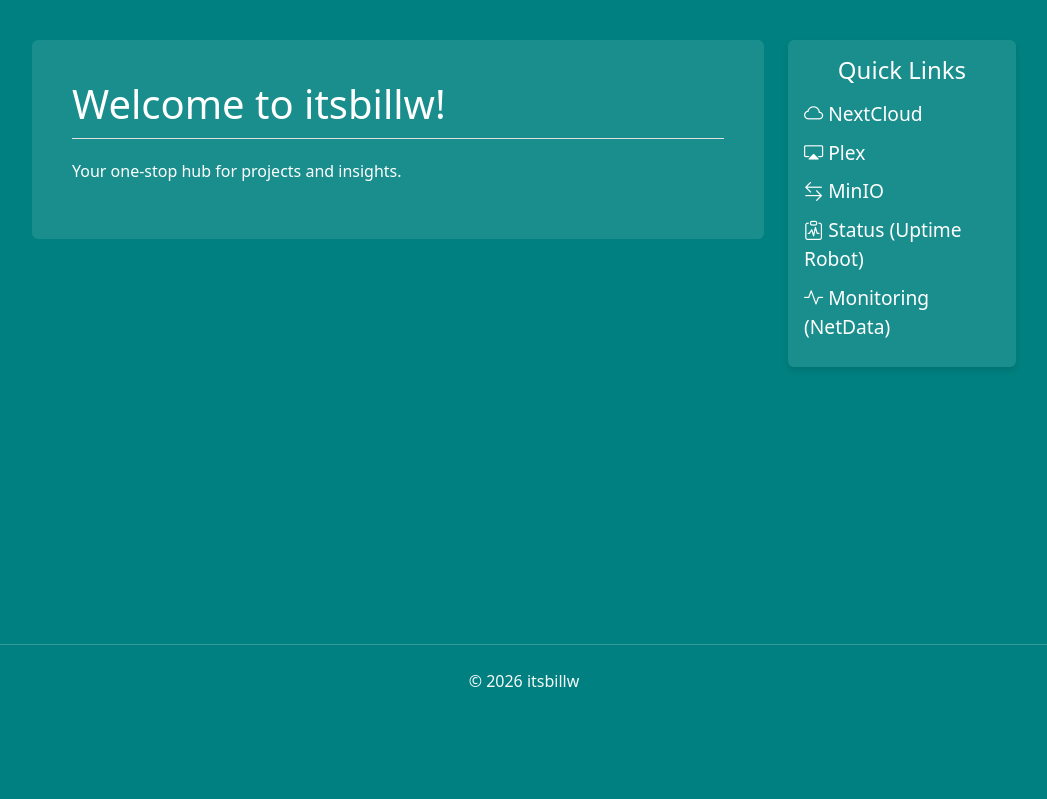
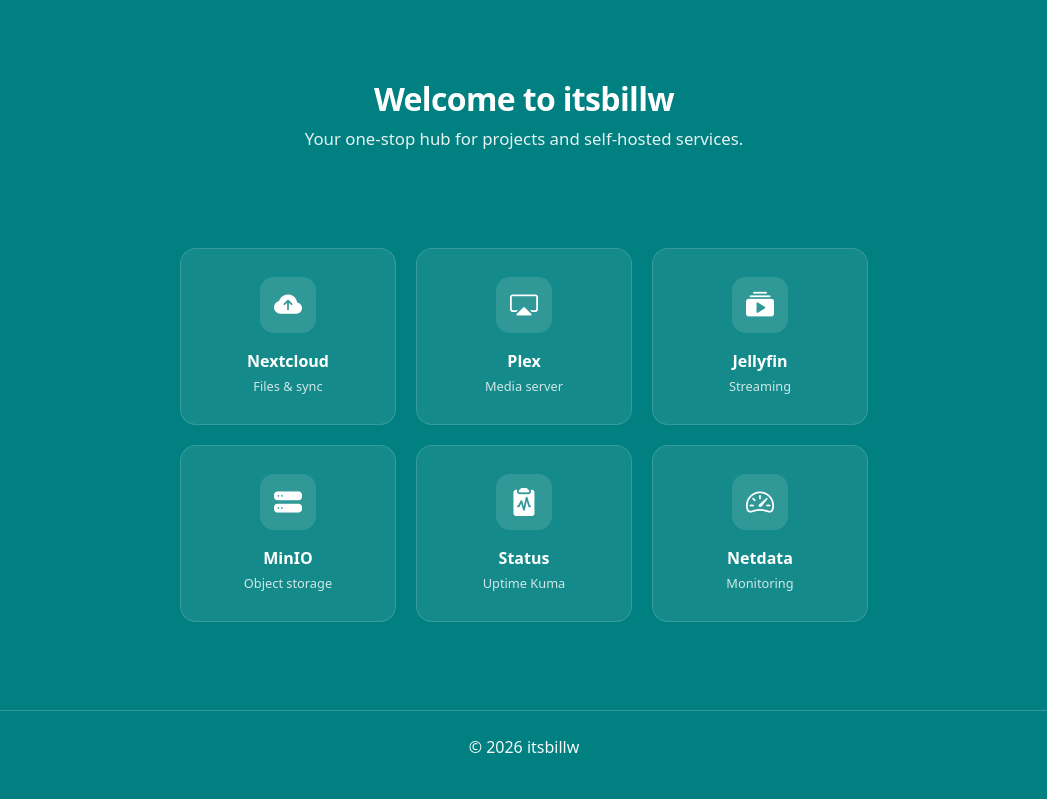
Before and after one commit to itsbillw/beara_bones, a Django app: page / in a window 1280 px wide. Shown: the part 77-876 px from the top of the page, without its empty margins (116-1163 px from the left). Before the commit the page ends 764 px from the top, so only its background shows below. Run offline with Django 5.2, Linux system fonts and the light colour scheme; parts of the project's set-up code (start-up, migrations or seed data) failed here and were passed over.

Commit message:
Redesign home page with centered service tiles
- Replace sidebar quick links with centered tile grid
- Add service tiles for Nextcloud, Plex, Jellyfin, MinIO, Status, Netdata
- Update MinIO URL to minio-console.itsbillw.eu
- Update Status label to Uptime Kuma (same URL)
- Add Jellyfin at jelly.itsbillw.eu
- Tile hover effects, icons, and short taglines
- Update navbar Data dropdown MinIO link

Co-authored-by: Cursor <cursoragent@cursor.com>

```diff
--- a/beara_bones/home/static/home/css/base_style.css
+++ b/beara_bones/home/static/home/css/base_style.css
@@ -119,6 +119,85 @@ body {
   color: #ccccff;
 }
 
+/* Home Page – Service Tiles */
+.services-hero {
+  text-align: center;
+  padding: 2.5rem 1rem 3rem;
+  max-width: 640px;
+  margin: 0 auto 2rem;
+}
+
+.services-hero h1 {
+  font-size: 2rem;
+  font-weight: 600;
+  margin-bottom: 0.5rem;
+  letter-spacing: -0.02em;
+}
+
+.services-hero p {
+  opacity: 0.9;
+  font-size: 1.05rem;
+}
+
+.services-grid {
+  display: grid;
+  grid-template-columns: repeat(auto-fill, minmax(180px, 1fr));
+  gap: 1.25rem;
+  max-width: 720px;
+  margin: 0 auto;
+  padding: 0 1rem 3rem;
+}
+
+.service-tile {
+  display: flex;
+  flex-direction: column;
+  align-items: center;
+  justify-content: center;
+  text-decoration: none;
+  color: inherit;
+  background: rgba(255, 255, 255, 0.08);
+  border: 1px solid rgba(255, 255, 255, 0.15);
+  border-radius: 16px;
+  padding: 1.75rem 1.25rem;
+  transition: all 0.25s ease;
+  min-height: 160px;
+}
+
+.service-tile:hover {
+  background: rgba(255, 255, 255, 0.14);
+  border-color: rgba(255, 255, 255, 0.3);
+  transform: translateY(-4px);
+  box-shadow: 0 12px 24px rgba(0, 0, 0, 0.15);
+  color: #fff;
+}
+
+.service-tile .icon-wrap {
+  width: 56px;
+  height: 56px;
+  border-radius: 14px;
+  background: rgba(255, 255, 255, 0.12);
+  display: flex;
+  align-items: center;
+  justify-content: center;
+  margin-bottom: 1rem;
+  font-size: 1.75rem;
+}
+
+.service-tile:hover .icon-wrap {
+  background: rgba(255, 255, 255, 0.2);
+}
+
+.service-tile .name {
+  font-weight: 600;
+  font-size: 1rem;
+  margin-bottom: 0.25rem;
+}
+
+.service-tile .tagline {
+  font-size: 0.8rem;
+  opacity: 0.8;
+}
+
 /* Footer Styling */
 .footer {
   border-top: 1px solid rgba(255, 255, 255, 0.2);
--- a/beara_bones/home/templates/home/base.html
+++ b/beara_bones/home/templates/home/base.html
@@ -75,7 +75,7 @@
                 <li>
                   <a
                     class="dropdown-item text-light"
-                    href="https://minio.itsbillw.eu/"
+                    href="https://minio-console.itsbillw.eu/"
                     >MinIO</a
                   >
                 </li>
--- a/beara_bones/home/templates/home/index.html
+++ b/beara_bones/home/templates/home/index.html
@@ -1,52 +1,47 @@
-{% extends "home/base.html" %} {% load static %} {% block header %}
+{% extends "home/base.html" %}
+{% load static %}
+{% block header %}
 <title>itsbillw - Home</title>
-{% endblock %} {% block content %}
-<!-- Main Content -->
+{% endblock %}
+
+{% block content %}
 <div class="container main-container">
-  <div class="row">
-    <!-- Main Content (3/4 width) -->
-    <div class="col-md-9">
-      <div class="jumbotron rounded">
-        <h1>Welcome to itsbillw!</h1>
-        <p>Your one-stop hub for projects and insights.</p>
-      </div>
-    </div>
+  <div class="services-hero">
+    <h1>Welcome to itsbillw</h1>
+    <p>Your one-stop hub for projects and self-hosted services.</p>
+  </div>
 
-    <!-- Sidebar (1/4 width) -->
-    <div class="col-md-3">
-      <!-- Quick Links -->
-      <div class="quick-links rounded p-3">
-        <h4 class="text-center">Quick Links</h4>
-        <ul class="list-unstyled">
-          <li>
-            <a href="https://cloud.itsbillw.eu/" target="_blank"
-              ><i class="bi bi-cloud"></i> NextCloud</a
-            >
-          </li>
-          <li>
-            <a href="https://plex.itsbillw.eu/" target="_blank"
-              ><i class="bi bi-cast"></i> Plex</a
-            >
-          </li>
-          <li>
-            <a href="https://minio.itsbillw.eu/" target="_blank"
-              ><i class="bi bi-arrow-left-right"></i> MinIO</a
-            >
-          </li>
-          <li>
-            <a href="https://status.itsbillw.eu/" target="_blank"
-              ><i class="bi bi-clipboard-pulse"></i> Status (Uptime Robot)</a
-            >
-          </li>
-          <li>
-            <a href="https://monitor.itsbillw.eu/" target="_blank"
-              ><i class="bi bi-activity"></i> Monitoring (NetData)</a
-            >
-          </li>
-        </ul>
-      </div>
-    </div>
+  <div class="services-grid">
+    <a href="https://cloud.itsbillw.eu/" target="_blank" rel="noopener" class="service-tile">
+      <span class="icon-wrap"><i class="bi bi-cloud-arrow-up-fill"></i></span>
+      <span class="name">Nextcloud</span>
+      <span class="tagline">Files & sync</span>
+    </a>
+    <a href="https://plex.itsbillw.eu/" target="_blank" rel="noopener" class="service-tile">
+      <span class="icon-wrap"><i class="bi bi-cast"></i></span>
+      <span class="name">Plex</span>
+      <span class="tagline">Media server</span>
+    </a>
+    <a href="https://jelly.itsbillw.eu/" target="_blank" rel="noopener" class="service-tile">
+      <span class="icon-wrap"><i class="bi bi-collection-play-fill"></i></span>
+      <span class="name">Jellyfin</span>
+      <span class="tagline">Streaming</span>
+    </a>
+    <a href="https://minio-console.itsbillw.eu/" target="_blank" rel="noopener" class="service-tile">
+      <span class="icon-wrap"><i class="bi bi-hdd-stack-fill"></i></span>
+      <span class="name">MinIO</span>
+      <span class="tagline">Object storage</span>
+    </a>
+    <a href="https://status.itsbillw.eu/" target="_blank" rel="noopener" class="service-tile">
+      <span class="icon-wrap"><i class="bi bi-clipboard2-pulse-fill"></i></span>
+      <span class="name">Status</span>
+      <span class="tagline">Uptime Kuma</span>
+    </a>
+    <a href="https://monitor.itsbillw.eu/" target="_blank" rel="noopener" class="service-tile">
+      <span class="icon-wrap"><i class="bi bi-speedometer2"></i></span>
+      <span class="name">Netdata</span>
+      <span class="tagline">Monitoring</span>
+    </a>
   </div>
 </div>
-
 {% endblock %}
```
